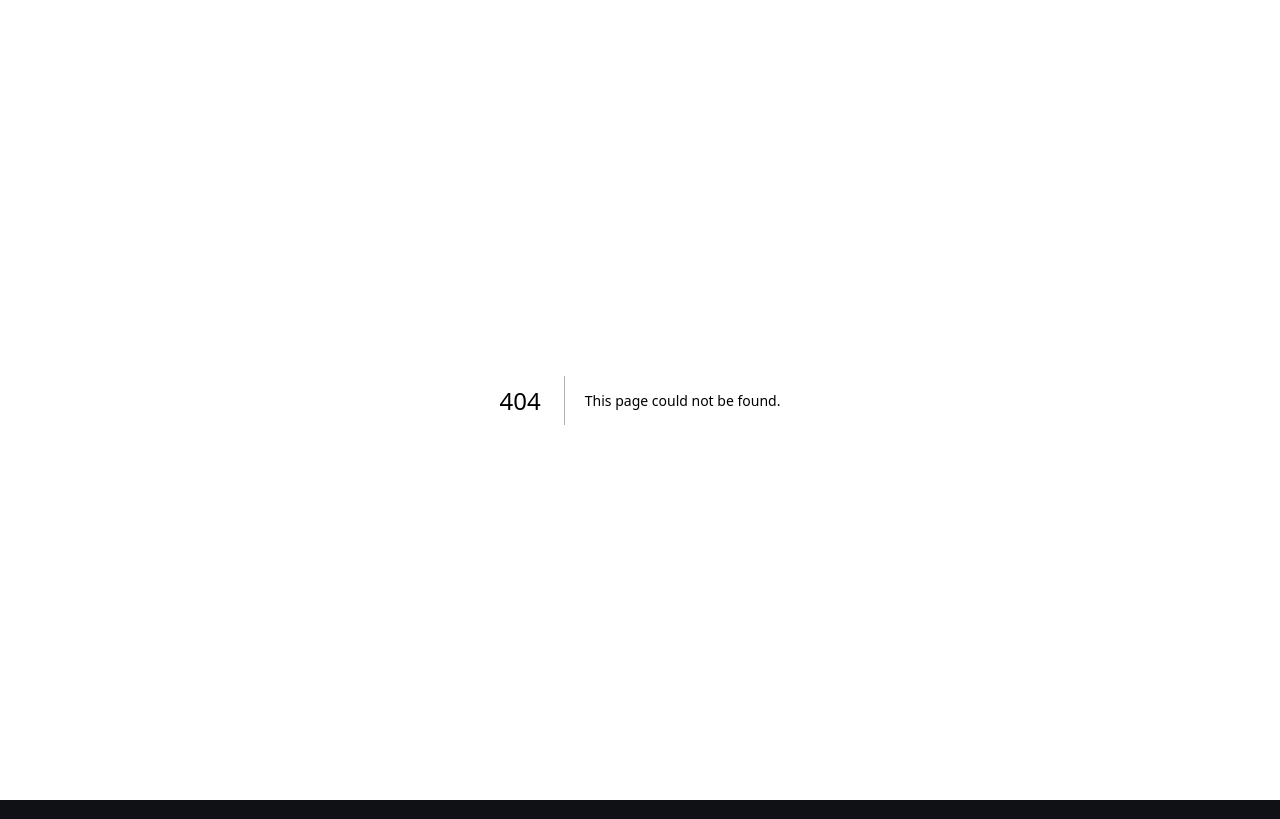
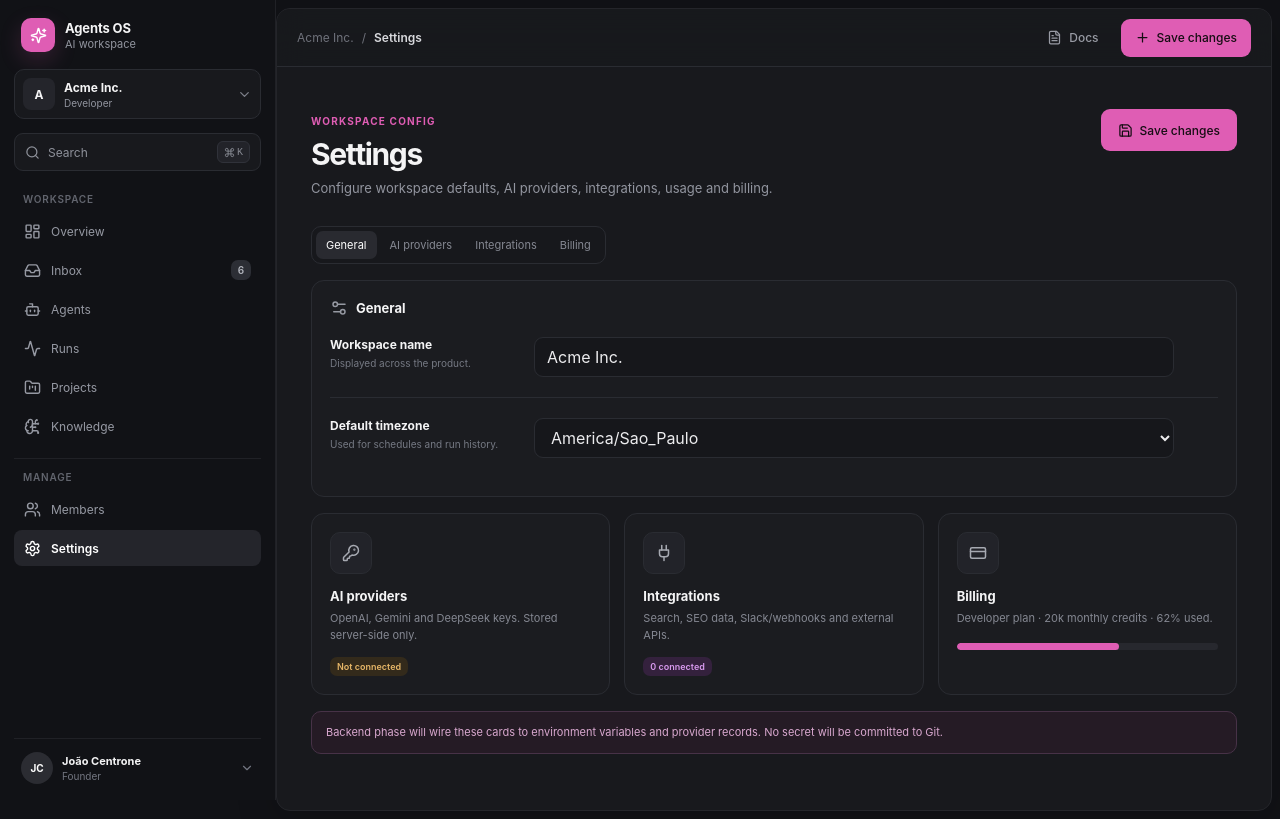
Before and after one commit to JoaoVitorTelesCentrone/agents, a Next.js app: page /settings in a window 1280 px wide. Before the commit this address had no page. Built offline with nearby package versions, Linux system fonts and the light colour scheme.

Commit message:
feat(ui): add settings and integrations surface

```diff
--- /dev/null
+++ b/app/settings/page.tsx
@@ -0,0 +1,24 @@
+import { CreditCard, KeyRound, Plug, Save, Settings2 } from 'lucide-react';
+import { AppShell } from '@/components/app-shell';
+
+export default function SettingsPage(){
+  return <AppShell active="settings" title="Settings" primaryHref="/settings" primaryLabel="Save changes">
+    <div className="wm-page">
+      <section className="wm-heading wm-heading-top"><div><span className="wm-kicker">WORKSPACE CONFIG</span><h1>Settings</h1><p>Configure workspace defaults, AI providers, integrations, usage and billing.</p></div><button className="wm-button wm-button-primary wm-run"><Save size={15}/>Save changes</button></section>
+      <div className="wm-tabs" style={{marginTop:28}}><a className="active">General</a><a>AI providers</a><a>Integrations</a><a>Billing</a></div>
+      <section className="wm-section" style={{marginTop:16}}>
+        <div className="wm-card-pad">
+          <div className="wm-section-title"><Settings2 size={18}/><h2>General</h2></div>
+          <div className="wm-form-row"><div className="wm-form-label"><strong>Workspace name</strong><span>Displayed across the product.</span></div><div className="wm-form-control"><input className="wm-input" defaultValue="Acme Inc."/></div></div>
+          <div className="wm-form-row"><div className="wm-form-label"><strong>Default timezone</strong><span>Used for schedules and run history.</span></div><div className="wm-form-control"><select className="wm-select" defaultValue="America/Sao_Paulo" style={{height:40,padding:'0 12px'}}><option>America/Sao_Paulo</option><option>UTC</option></select></div></div>
+        </div>
+      </section>
+      <section className="wm-grid-3" style={{marginTop:16}}>
+        <article className="wm-card wm-card-pad"><div className="wm-agent-icon"><KeyRound size={18}/></div><h3 style={{marginTop:14}}>AI providers</h3><p>OpenAI, Gemini and DeepSeek keys. Stored server-side only.</p><span className="wm-badge wm-badge-yellow" style={{display:'inline-block',marginTop:14}}>Not connected</span></article>
+        <article className="wm-card wm-card-pad"><div className="wm-agent-icon"><Plug size={18}/></div><h3 style={{marginTop:14}}>Integrations</h3><p>Search, SEO data, Slack/webhooks and external APIs.</p><span className="wm-badge" style={{display:'inline-block',marginTop:14}}>0 connected</span></article>
+        <article className="wm-card wm-card-pad"><div className="wm-agent-icon"><CreditCard size={18}/></div><h3 style={{marginTop:14}}>Billing</h3><p>Developer plan · 20k monthly credits · 62% used.</p><div className="wm-progress" style={{marginTop:16}}><span style={{width:'62%'}}/></div></article>
+      </section>
+      <div className="wm-note" style={{marginTop:16}}>Backend phase will wire these cards to environment variables and provider records. No secret will be committed to Git.</div>
+    </div>
+  </AppShell>;
+}
```
